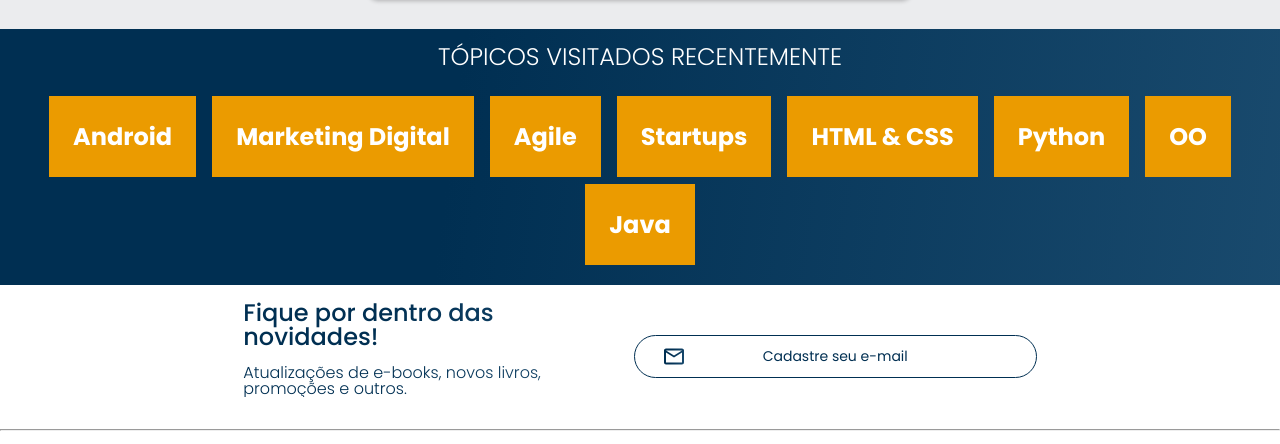
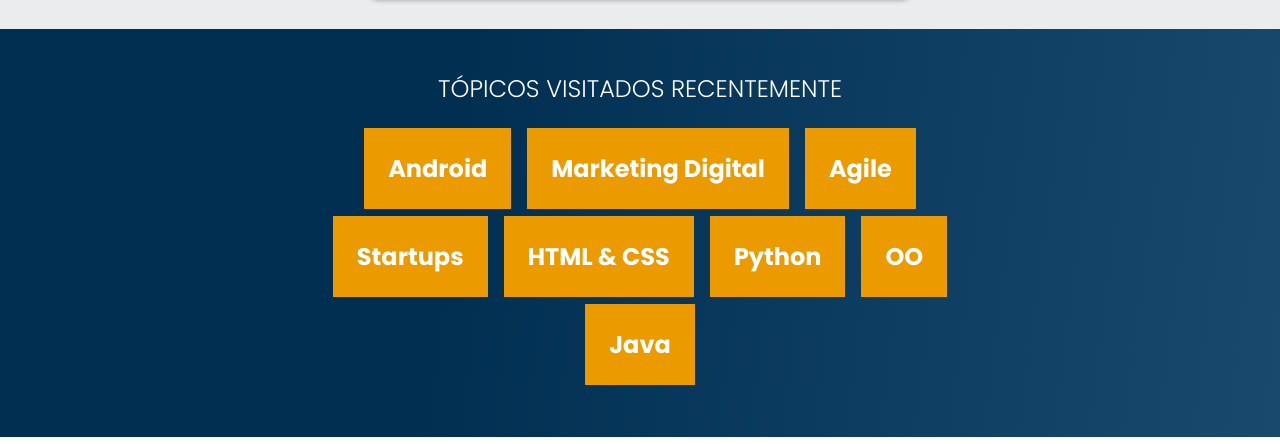
Before and after one commit to JoaoCrevellari/alurabook, a plain HTML site: page index.html in a window 1280 px wide. Shown: the part 1936-2380 px from the top of the page. Drawn offline with nearby package versions, Linux system fonts and the light colour scheme.

Commit message:
Ajuste de topicos para tablet

```diff
--- a/styles/topicos.css
+++ b/styles/topicos.css
@@ -37,6 +37,10 @@
     .topicos__link {
         font-size: 24px;
     }
+
+    .topicos {
+        padding: 3em 25vw;
+    }
 }
 
 @media screen and (min-width: 1728px) {
```
